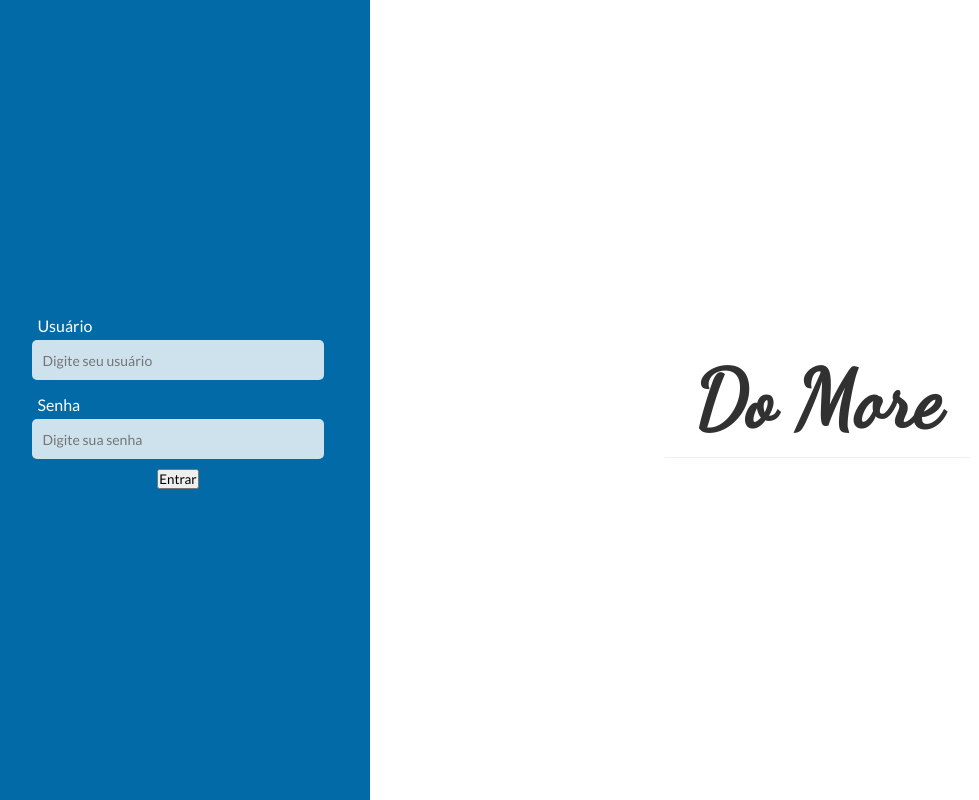
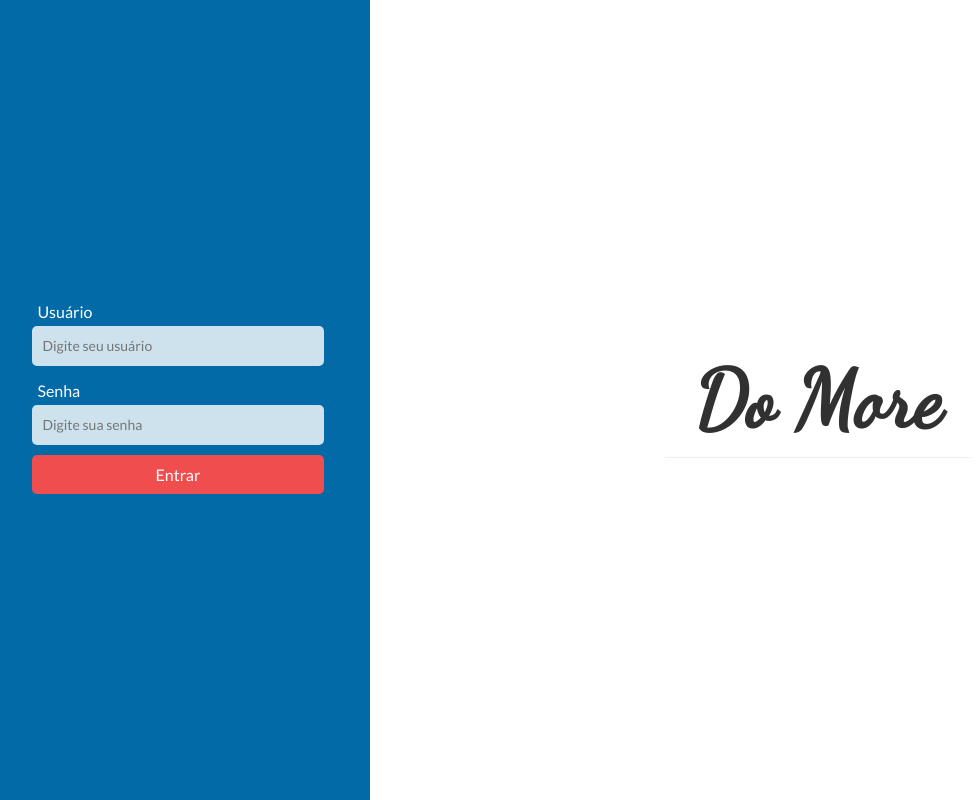
Before and after one commit to dcmunhoz/do-more-todo-app, a React (Create React App) app in the folder client/web/: page / in a window 1280 px wide. Shown: the whole page, without its empty margins (14-993 px from the left). Built offline with nearby package versions, Linux system fonts and the light colour scheme.

Commit message:
Button style; input value

```diff
--- a/client/web/src/App.js
+++ b/client/web/src/App.js
@@ -2,8 +2,8 @@ import React from 'react';
 import { BrowserRouter, Switch, Route } from 'react-router-dom';
 
 
-import Login from './Pages/Login/';
-import Main from './Pages/Main/';
+import Login from './pages/Login';
+import Main from './pages/Main';
 
 import './style.css';
 
--- a/client/web/src/Components/Input/index.js
+++ b/client/web/src/Components/Input/index.js
@@ -1,24 +1,54 @@
-import React from 'react';
+import React, {useState, useEffect} from 'react';
 
 import './style.css';
 
 const Input = (props) => {
 
+    let [ inputValue, setInputValue ] = useState('');
+
+    useEffect(() => {
+
+    }, []);
+
+    function handleChangeInput(el) {
+        setInputValue(el.target.value)
+    }
+
     return (
 
         <div className="form-group">
 
+            {/* Text / Password */}
+            {(props.type !== "button" && props.type !== "submit") ? (
+                <>
                     <label
                     htmlFor={`${props.inputName}`}
                     className={`${props.titleClass}`}
 
                     > {props.title} </label>
+
                     <input
-                type={`${props.type}`}
-                placeholder={`${props.place}`}
-                id={`${props.inputId}`}
-                name={`${props.inputName}`}
+                        type={props.type}
+                        placeholder={props.place || null}
+                        id={props.inputId || null}
+                        name={props.inputName || null}
+                        value={inputValue}
+                        onChange={handleChangeInput}
                     />
+                </>
+            ) : null }
+
+            {/** Buttons */}
+            {(props.type === 'button' || props.type === 'submit') ? (
+                <button
+                    type={props.type}
+                    id={props.inputId || null}
+                    name={props.inputName || null}
+                    className={"btn " + props.inputClass || null}
+                    onClick={props.action}
+                > {props.value || null} </button>
+            ) : null}
+
 
         </div>
 
--- a/client/web/src/Components/Input/style.css
+++ b/client/web/src/Components/Input/style.css
@@ -3,19 +3,22 @@
     flex-direction: column;
     margin-bottom: 10px;
     width: 80%;
+
 }
 
+
 .form-group label{
-    width: fit-content;
+    width: fit-content !important;
     box-sizing: border-box;
-    padding: 5px
+    padding: 5px;
 }
 
 .form-group label.light{
     color: #fff;
 }
 
-.form-group input{
+.form-group input[type="text"],
+.form-group input[type="password"]{
     outline: none;
     border: 0;
     background-color: rgba(255, 255, 255, 0.808);
@@ -26,11 +29,32 @@
     transition: 150ms;
 }
 
-.form-group input:hover{
+.form-group button.btn{
+    border: 0;
+    padding: 10px 0;
+    border-radius: 5px;
+    outline: none;
+    transition: 150ms;
+    font-size: 16px;
+}
+
+.form-group button.btn.btn-green{
+    background-color: rgb(240, 78, 78);
+    color: #fff;
+}
+
+.form-group button.btn.btn-green:hover{
+    background-color: rgb(247, 58, 58);
+    color: #fff;
+}
+
+.form-group input[type="text"]:hover,
+.form-group input[type="password"]:hover{
     background-color: rgba(255, 255, 255, 0.548);
 }
 
-.form-group input:focus{
+.form-group input[type="text"]:focus,
+.form-group input[type="password"]:focus{
     background-color: rgb(255, 255, 255);
     box-shadow: 1px 1px 5px rgba(0, 0, 0, 0.171);
 
--- a/client/web/src/pages/Login/index.js
+++ b/client/web/src/pages/Login/index.js
@@ -1,16 +1,21 @@
 import React from 'react';
-import { Link } from 'react-router-dom';
 
 import Form from './../../Components/Form';
 import Input from './../../Components/Input';
 
 import './styles.css';
 
-export default function Login(){
+export default function Login({history}){
+
+    function handleAction() {
+
+        history.push('/main');
+
+    }
 
     return (
-        <div class="login-container">
-            <div class="login-box">
+        <div className="login-container">
+            <div className="login-box">
 
                 <Form>
 
@@ -32,13 +37,18 @@ export default function Login(){
                         inputName="password"
                     />
 
-
-
-                    <button>Entrar</button>
+                    <Input
+                        type="button"
+                        inputId="btn-login"
+                        inputName="btn-login"
+                        value="Entrar"
+                        inputClass="btn-green"
+                        action={handleAction}
+                    />
                 </Form>
 
             </div>
-            <div class="welcome-box">
+            <div className="welcome-box">
                 <span>Do More</span>
             </div>
         </div>
--- a/client/web/src/style.css
+++ b/client/web/src/style.css
@@ -8,9 +8,7 @@
     font-family: "Lato";
 }
 
-body {
-    display: block;
-    position: relative;
+body, #root {
     width: 100%;
     height: 100%;
 }
@@ -18,4 +16,6 @@ body {
 #container {
     display: block;
     position: relative;
+    width: 100%;
+    height: 100%;
 }
```
Lines whose indentation alone changed are shown as unchanged.
